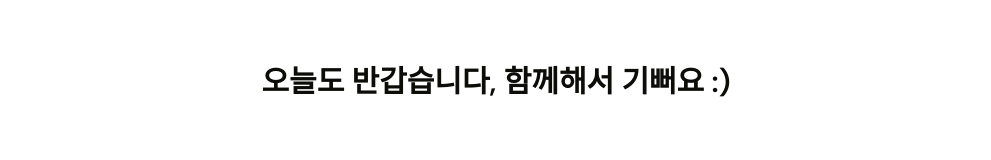
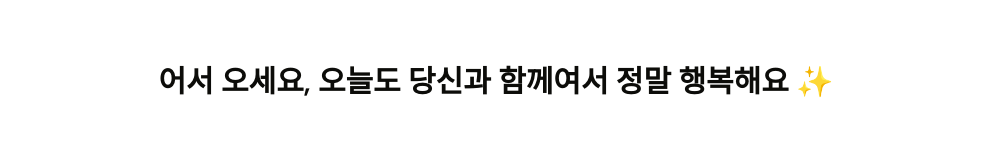
Before and after one commit to taemji/toy-project, a Next.js app: page / in a window 1280 px wide. Shown: the top 160 px of the page, without its empty margins (144-1135 px from the left). Built offline with nearby package versions, Linux system fonts and the light colour scheme.

Commit message:
feat: polish main hero copy for warmer tone

```diff
--- a/app/page.tsx
+++ b/app/page.tsx
@@ -4,7 +4,7 @@ export default function Page() {
   return (
     <main className="flex flex-col items-center">
       <h1 className="text-3xl font-semibold text-center mt-16 mb-8">
-        오늘도 반갑습니다, 함께해서 기뻐요 :)
+        어서 오세요, 오늘도 당신과 함께여서 정말 행복해요 ✨
       </h1>
       <ComponentExample />
     </main>
```
